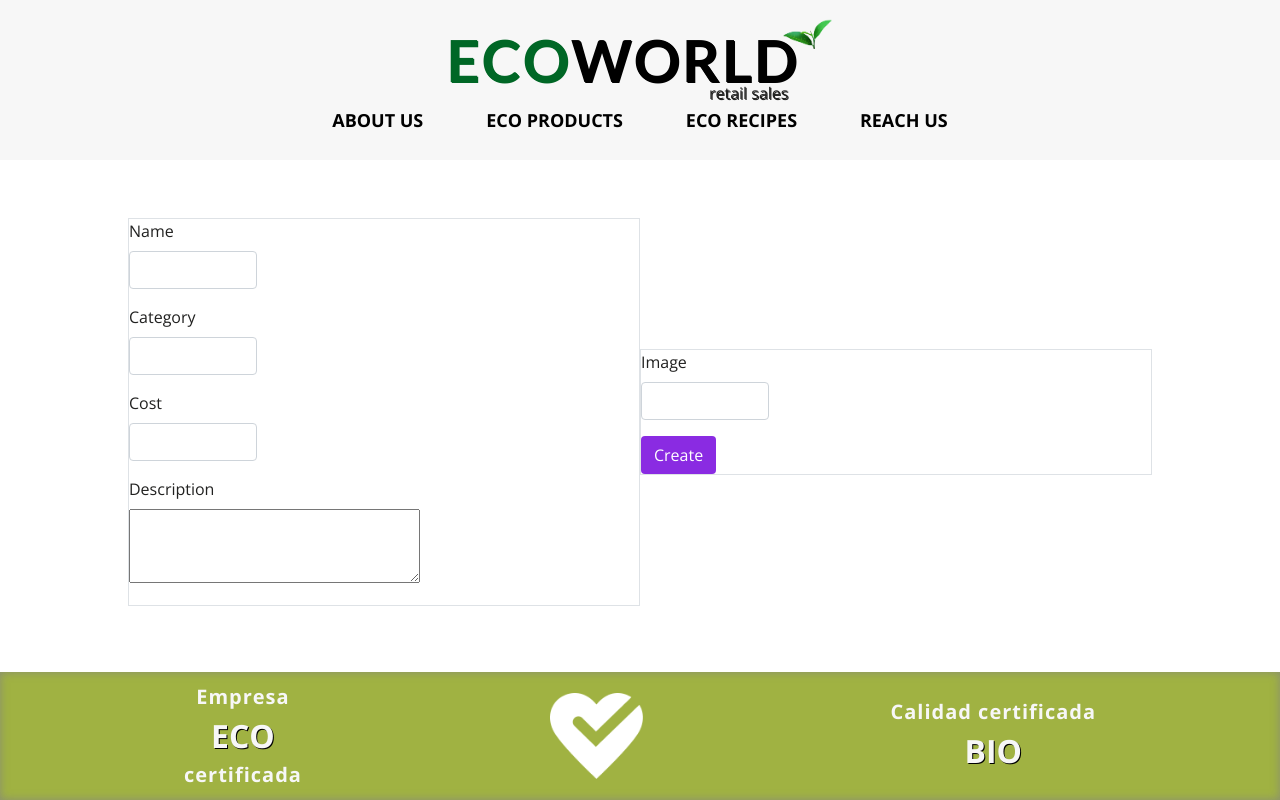
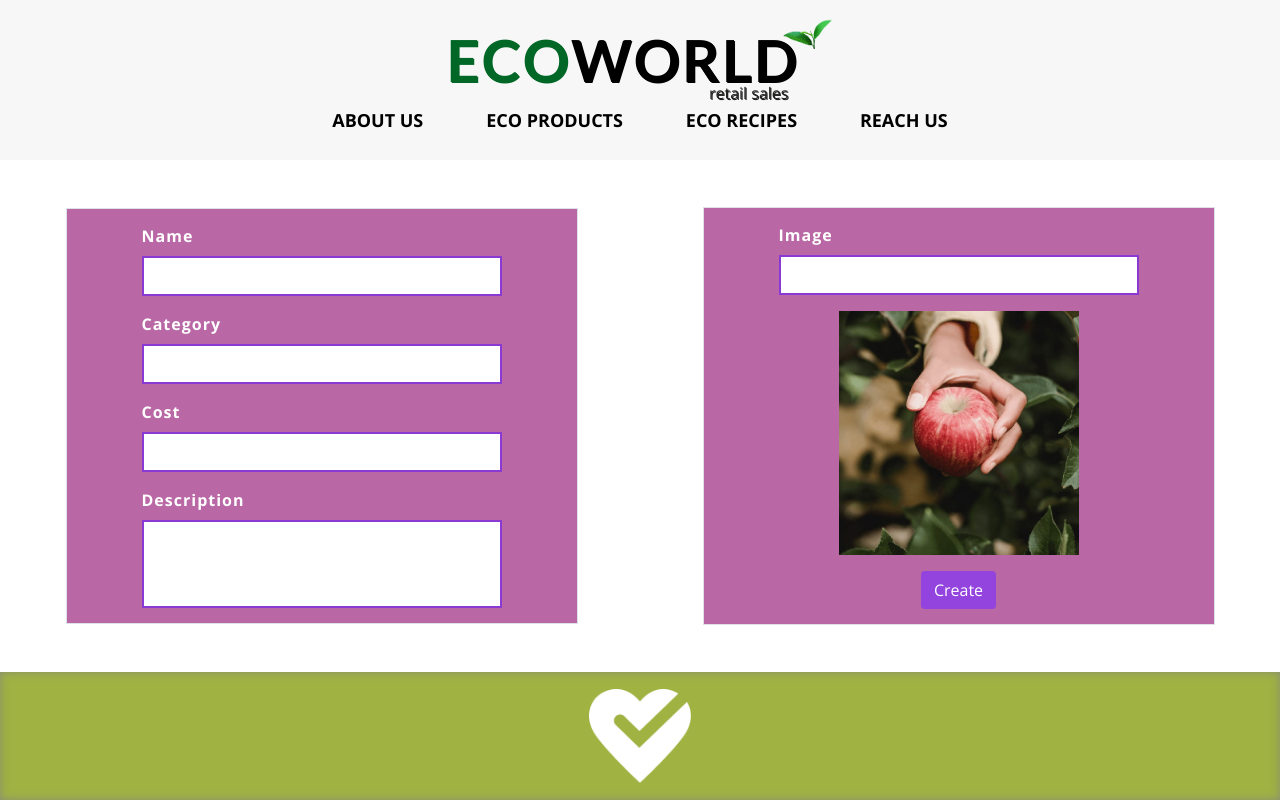
Before and after one commit to guillerdev97/ecoworld-vue-front, a Vue app: page /create in a window 1280 px wide. Built offline with nearby package versions, Linux system fonts and the light colour scheme; a web font is replaced by a local one.

Commit message:
feat: implementation of create product

```diff
--- a/src/components/TheFooterCreate.vue
+++ b/src/components/TheFooterCreate.vue
@@ -1,26 +1,8 @@
 <script></script>
 
 <template>
-  <footer
-    class="d-flex flex-column justify-content-center align-items-center w-100"
-  >
-    <div class="d-flex justify-content-around align-items-center w-100">
-      <div class="footerDivs">
-        <p class="fs-5 fw-bold text">Empresa</p>
-
-        <p id="ecoText" class="fs-2 fw-bold">ECO</p>
-
-        <p class="fs-5 fw-bold text">certificada</p>
-      </div>
-
-      <img src="../assets/img/heart.png" alt="heart" />
-
-      <div class="footerDivs">
-        <p class="fs-5 fw-bold text">Calidad certificada</p>
-
-        <div id="bioText" class="fs-2 fw-bold">BIO</div>
-      </div>
-    </div>
+  <footer class="d-flex justify-content-center align-items-center w-100">
+    <img src="../assets/img/heart.png" alt="heart" />
   </footer>
 </template>
 
@@ -32,33 +14,12 @@ footer {
   position: fixed;
   bottom: 0;
   height: 16vh;
-  padding: 0 60px;
   background-color: var(--lightgreen-palette);
   box-shadow: 0 0 10px rgba(130, 130, 130, 0.775) inset;
 }
 
-/* first div */
-.footerDivs {
-  display: flex;
-  flex-direction: column;
-  justify-content: center;
-  align-items: center;
-  color: var(--white-palette);
-}
-.text {
-  letter-spacing: 1px;
-}
-#ecoText {
-  text-shadow: 1px 1px black;
-}
-
-/* img */
+/* image */
 img {
   width: 8%;
 }
-
-/* second div includes class .footerDivs class .text*/
-#bioText {
-  text-shadow: 1px 1px black;
-}
 </style>
--- a/src/router/index.js
+++ b/src/router/index.js
@@ -6,6 +6,7 @@ import CreateView from "../views/CreateView.vue";
 import RecipesView from "../views/RecipesView.vue";
 import ReachView from "../views/ReachView.vue";
 import DetailView from "../views/DetailView.vue";
+import ConfirmCreateView from "../views/ConfirmCreateView.vue";
 
 const router = createRouter({
   history: createWebHistory(import.meta.env.BASE_URL),
@@ -50,6 +51,11 @@ const router = createRouter({
       name: "detail",
       component: DetailView,
     },
+    {
+      path: "/confirmcreate",
+      name: "confirmcreate",
+      component: ConfirmCreateView,
+    },
   ],
 });
 
--- /dev/null
+++ b/src/views/ConfirmCreateView.vue
@@ -0,0 +1,7 @@
+<script></script>
+
+<template>
+    CONGRATS
+</template>
+
+<style></style>
--- a/src/views/CreateView.vue
+++ b/src/views/CreateView.vue
@@ -1,4 +1,5 @@
 <script>
+import { RouterLink } from "vue-router";
 import { apiProducts } from "../services/apiProducts.js";
 
 export default {
@@ -19,11 +20,17 @@ export default {
 
   methods: {
     async createProduct() {
-      const response = await apiProducts.create(this.form);
+      const verify = confirm("Are you sure you want to create this product?");
 
-      console.log(response);
+      if (verify === true) {
+        const response = await apiProducts.create(this.form);
 
-      alert("Congrats");
+        this.$router.push("/confirmcreate");
+
+        return;
+      }
+
+      return;
     },
   },
 };
@@ -31,14 +38,14 @@ export default {
 
 <template>
   <form @submit.prevent="createProduct">
-    <div id="firstSection" class="mr-2 border">
-      <div class="mb-3 w-25">
-        <label for="name" class="form-label">Name</label>
+    <div id="firstSection" class="border">
+      <div class="mb-3 w-75">
+        <label for="name" class="form-label fs-6 fw-bold">Name</label>
         <input type="text" class="form-control" id="name" v-model="form.name" />
       </div>
 
-      <div class="mb-3 w-25">
-        <label for="category" class="form-label">Category</label>
+      <div class="mb-3 w-75">
+        <label for="category" class="form-label fs-6 fw-bold">Category</label>
         <input
           type="text"
           class="form-control"
@@ -47,8 +54,8 @@ export default {
         />
       </div>
 
-      <div class="mb-3 w-25">
-        <label for="price" class="form-label">Cost</label>
+      <div class="mb-3 w-75">
+        <label for="price" class="form-label fs-6 fw-bold">Cost</label>
         <input
           type="text"
           class="form-control"
@@ -57,22 +64,25 @@ export default {
         />
       </div>
 
-      <div class="mb-3 w-25">
-        <label for="description" class="form-label">Description</label>
-        <textarea
+      <div class="w-75">
+        <label for="description" class="form-label fs-6 fw-bold"
+          >Description</label
+        ><br />
+        <input
           id="description"
-          cols="30"
-          rows="3"
+          class="form-control"
           v-model="form.description"
-        ></textarea>
+        />
       </div>
     </div>
 
-    <div id="secondSection" class="ml-2 border">
-      <div class="mb-3 w-25">
-        <label for="image" class="form-label">Image</label>
+    <div id="secondSection" class="border">
+      <div class="mb-3 w-75">
+        <label for="image" class="form-label fs-6 fw-bold">Image</label>
         <input type="text" class="form-control" id="image" v-model="form.img" />
       </div>
+
+      <img src="../assets/img/apple.jpeg" alt="apple image" class="mb-3" />
 
       <button type="submit" class="btn">Create</button>
     </div>
@@ -82,24 +92,65 @@ export default {
 <style scoped>
 @import "../assets/base.css";
 
+/* form */
 form {
   display: flex;
   justify-content: center;
   align-items: center;
   width: 100%;
-  height: 63vh;
+  height: 64vh;
 }
 
+/* first section */
 #firstSection {
+  display: flex;
+  flex-direction: column;
+  justify-content: center;
+  align-items: center;
   width: 40%;
+  padding: 15px;
+  margin-right: 65px;
+  color: white;
+  background-color: #b968a5;
+}
+label {
+  letter-spacing: 1px;
+}
+input {
+  height: 5vh;
+  padding: 3px 7px;
+  border: 2px solid rgb(137, 58, 211);
+  border-radius: 0;
+  font-size: 16px;
+  box-shadow: none;
+}
+#description {
+  height: 11vh;
 }
 
+/* second section */
 #secondSection {
+  display: flex;
+  flex-direction: column;
+  justify-content: center;
+  align-items: center;
   width: 40%;
+  padding: 15px;
+  margin-left: 60px;
+  color: white;
+  background-color: #b968a5;
 }
-
+img {
+  width: 30vh;
+}
 button {
   color: white;
-  background-color: blueviolet;
+  background-color: rgb(147, 67, 222);
+  transition: all 0.2s ease-in;
+}
+button:hover {
+  color: white;
+  background-color: rgb(130, 41, 213);
+  box-shadow: 0 2px 5px rgb(130, 41, 213);
 }
 </style>
```
